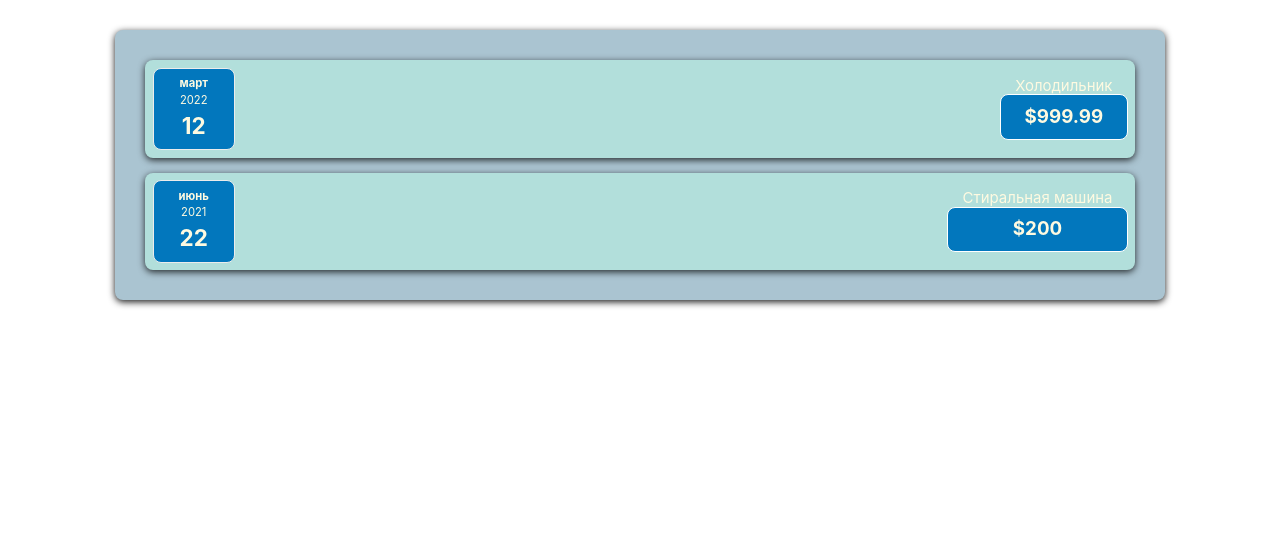
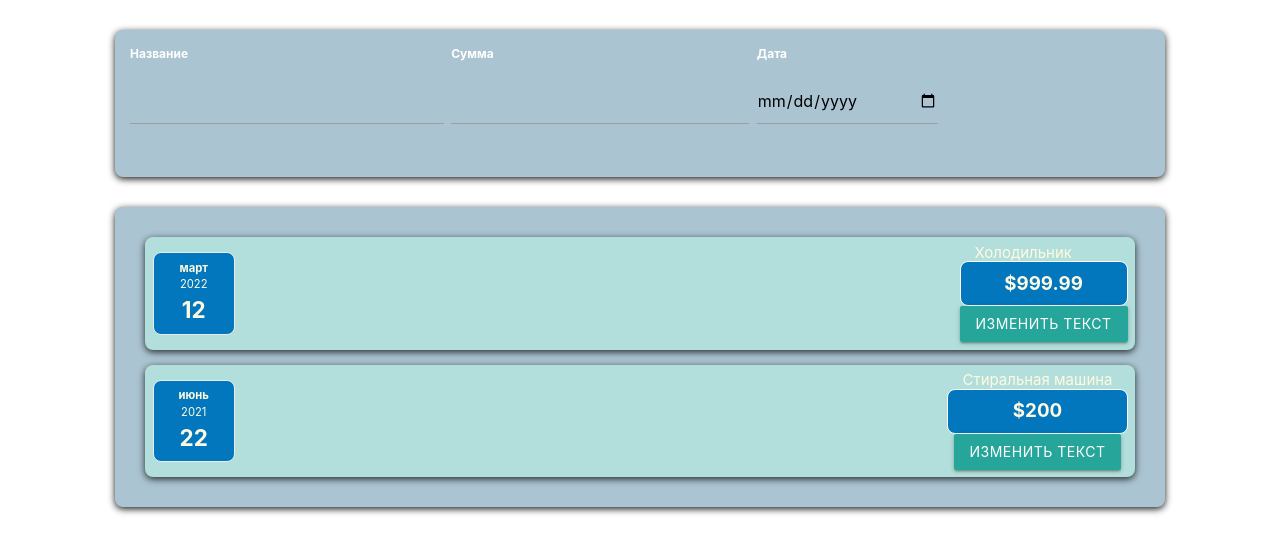
Before and after one commit to IvannikovSergey/react_proj_test1, a React (Create React App) app: page / in a window 1280 px wide. Shown: the top 554 px of the page. Built offline with nearby package versions, Linux system fonts and the light colour scheme.

Commit message:
Создание формы заполнения карточки

```diff
--- a/src/App.jsx
+++ b/src/App.jsx
@@ -1,5 +1,6 @@
 import './App.css';
 import Costs from "./components/Costs/Costs";
+import NewCost from "./components/NewCost/NewCost";
 
 function App() {
 
@@ -19,6 +20,7 @@ function App() {
     ]
     return (
         <div className="App">
+            <NewCost/>
             <Costs costs={costs}/>
         </div>
     );
--- a/src/components/Costs/CostItem.jsx
+++ b/src/components/Costs/CostItem.jsx
@@ -1,12 +1,23 @@
 import './CostItem.css'
 import CostDate from "./CostDate";
+import {useState} from "react";
 
 function CostItem(props) {
+    const [description, setDescription] = useState(props.description)
+
+    const changeDescriptionHandler = () => {
+        setDescription('New description')
+    }
+
     return <div className='cost-item card-panel teal lighten-4'>
         <CostDate date={props.date}/>
         <div>
-            <h2 className='cost-item__description'>{props.description}</h2>
+            <h2 className='cost-item__description'>{description}</h2>
             <div className='cost-item__price light-blue darken-3'>${props.amount}</div>
+            <div>
+                <button className="waves-effect waves-light btn" onClick={changeDescriptionHandler}>Изменить текст
+                </button>
+            </div>
         </div>
     </div>
 }
--- /dev/null
+++ b/src/components/NewCost/CostForm.css
@@ -0,0 +1,27 @@
+.new-cost__control {
+    display: flex;
+    flex-wrap: wrap;
+    gap: 0.5rem;
+    margin-bottom: 1rem;
+    text-align: left;
+}
+
+.new-cost__control label {
+    font-weight: bold;
+    color: white;
+    margin-bottom: 0.5rem;
+    display: block;
+}
+
+.new-cost__control input {
+    font: inherit;
+    padding: 0.5rem;
+    border-radius: 5px;
+    border: 1px solid #ccc;
+    width: 20rem;
+    max-width: 100%;
+}
+
+.new-cost__actions {
+    text-align: left;
+}
--- /dev/null
+++ b/src/components/NewCost/CostForm.jsx
@@ -0,0 +1,21 @@
+import './CostForm.css'
+const CostForm = () => {
+    return <form>
+        <div className='new-cost__control'>
+            <div className='new-cost__control'>
+                <label>Название</label>
+                <input type="text"/>
+            </div>
+            <div className='new-cost__control'>
+                <label>Сумма</label>
+                <input type="number" min='0.01' step='0.01'/>
+            </div>
+            <div className='new-cost__control'>
+                <label>Дата</label>
+                <input type="date" step='2019-01-01'/>
+            </div>
+        </div>
+    </form>
+}
+
+export default CostForm
--- /dev/null
+++ b/src/components/NewCost/NewCost.css
@@ -0,0 +1,27 @@
+.new-cost {
+    background-color: #aac4d1;
+    padding: 1rem;
+    margin: 2rem auto;
+    width: 70rem;
+    max-width: 95%;
+    border-radius: 8px;
+    text-align: center;
+    box-shadow: 0 2px 7px rgba(0, 0, 0, 0.9);
+}
+
+.new-cost button {
+    font: inherit;
+    cursor: pointer;
+    padding: 1rem 2rem;
+    border: 1px solid #2a5b84;
+    background-color: #2a5b84;
+    color: #fefae1;
+    border-radius: 10px;
+    margin-right: 3px;
+}
+
+.new-cost button:hover,
+.new-cost button:active {
+    background-color: #2a5c84b2;
+    border-color: #2a5c84b2;
+}
--- /dev/null
+++ b/src/components/NewCost/NewCost.jsx
@@ -0,0 +1,9 @@
+import CostForm from "./CostForm";
+import './NewCost.css'
+
+function NewCost () {
+    return <div className='new-cost'>
+        <CostForm/>
+    </div>
+}
+export default NewCost
```
